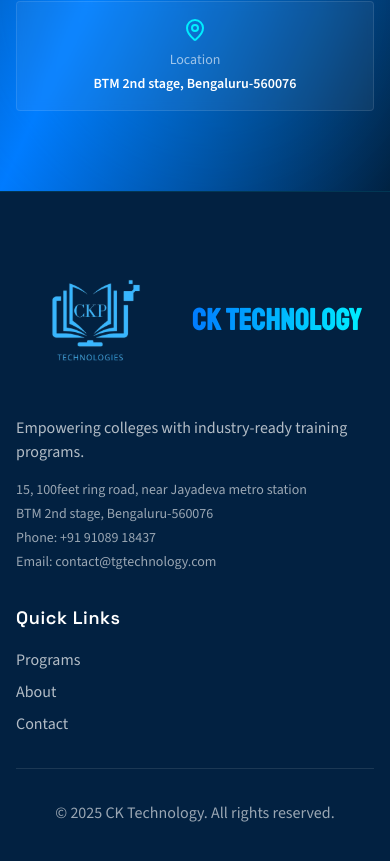
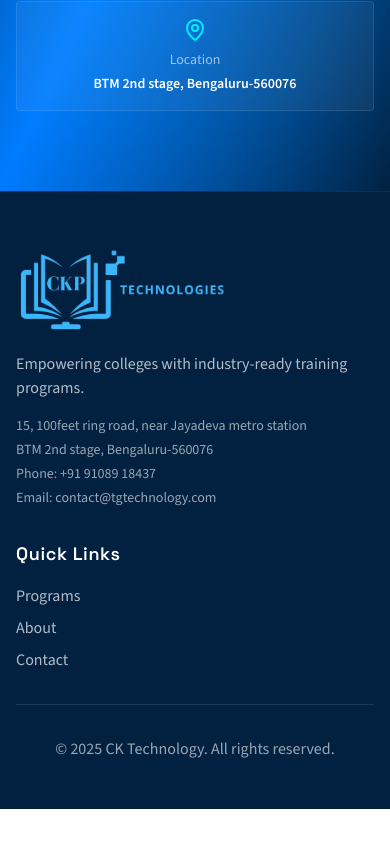
Before and after one commit to assuvar/campus-uplift, a React (Vite) app: page / in a window 390 px wide. Shown: the part 7224-8085 px from the top of the page. After the commit the page ends 8033 px from the top, so only its background shows below. Built offline with nearby package versions, Linux system fonts and the light colour scheme; the HTML template or start-up script is replaced by a standard one.

Commit message:
Update logo and improve responsiveness
Replace existing logo with new one and increase size in navbar and footer. Ensure proper media query implementation for responsiveness.

```diff
--- a/src/components/Navigation.tsx
+++ b/src/components/Navigation.tsx
@@ -37,7 +37,7 @@ const Navigation = () => {
         <div className="flex items-center justify-between h-16 md:h-20">
           {/* Logo */}
           <div className="flex-shrink-0">
-            <img src={logo} alt="CK Technology Logo" className="h-12 w-12 md:h-16 md:w-16 object-contain" />
+            <img src={logo} alt="CK Technology Logo" className="h-16 w-auto md:h-20 lg:h-24 object-contain" />
           </div>
 
           {/* Desktop Menu */}
--- a/src/pages/Index.tsx
+++ b/src/pages/Index.tsx
@@ -383,11 +383,8 @@ const Index = () => {
           <div className="grid md:grid-cols-2 gap-8 mb-8">
             {/* Logo & Description */}
             <div>
-              <div className="flex items-center gap-4 mb-4">
-                <img src={logo} alt="CK Technology Logo" className="h-40 w-40 object-contain" />
-                <h3 className="text-3xl font-display font-bold bg-gradient-to-r from-primary to-accent bg-clip-text text-transparent">
-                  CK Technology
-                </h3>
+              <div className="mb-4">
+                <img src={logo} alt="CK Technology Logo" className="h-24 w-auto md:h-32 lg:h-40 object-contain" />
               </div>
               <p className="text-white/70 mb-4 font-sans">
                 Empowering colleges with industry-ready training programs.
```
Also changed, not shown: src/assets/logo.svg.
